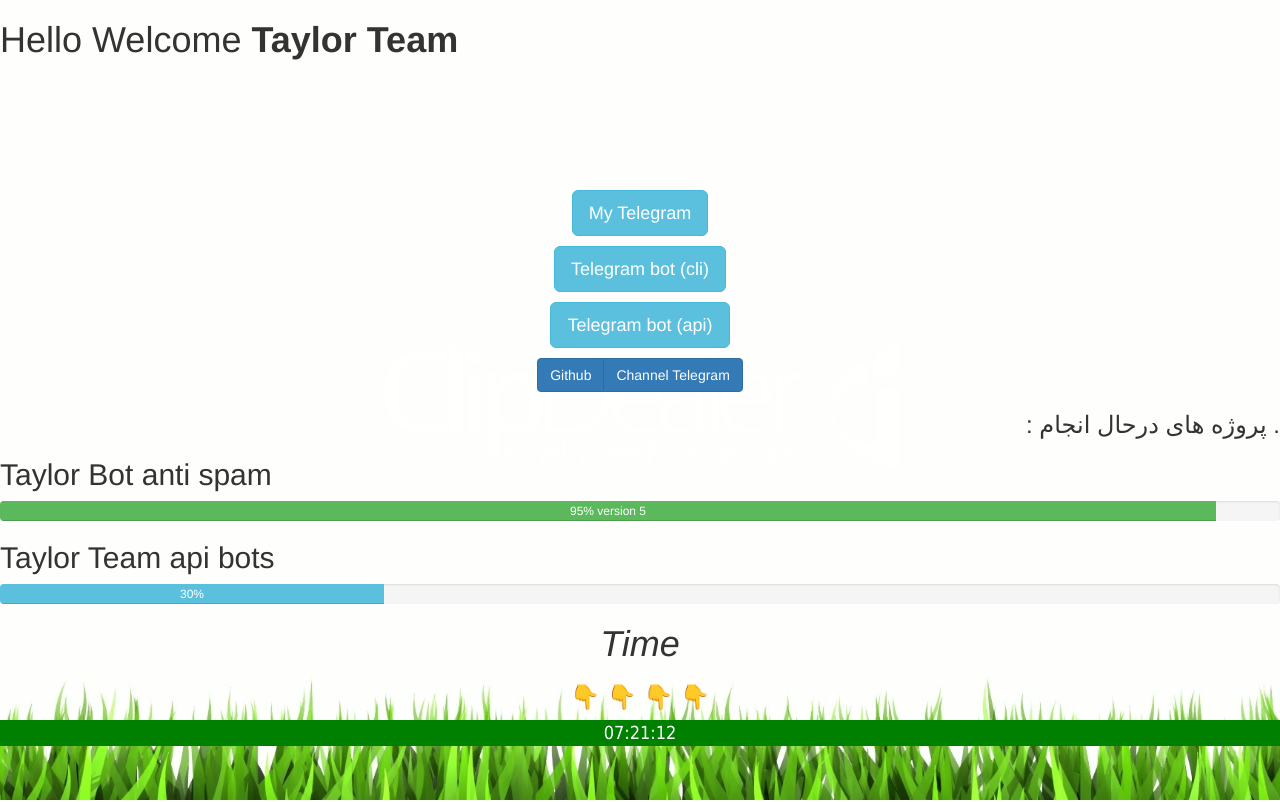
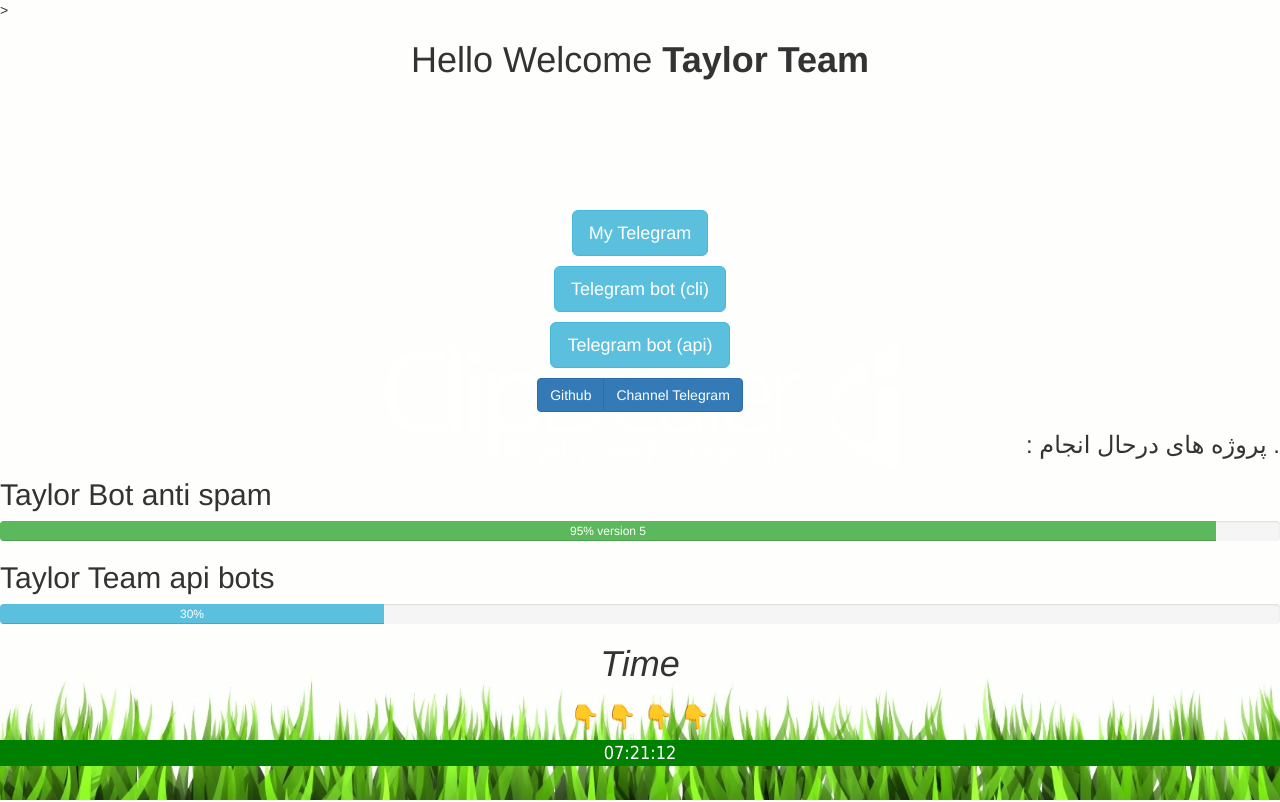
Before and after one commit to uadminu/doc, a plain HTML site: page index.html in a window 1280 px wide. Shown: the top 802 px of the page. Drawn offline with nearby package versions, Linux system fonts and the light colour scheme.

Commit message:
Update index.html

```diff
--- a/index.html
+++ b/index.html
@@ -27,18 +27,17 @@
     h1.welcomee {
       font-family: Open Sans;
       font-size: 70px;
-      text-align: center
     }
     @import url(//fonts.googleapis.com/css?family=Open+Sans);
   </style>
   </head>
   <!-- body -->
 <body>
-  <p>
+  <p>><center>
     <h1 class="welcomee">
       Hello Welcome <b>Taylor Team</b>
   </h1>
-  </p>
+  </p></center>
   <p>&nbsp;</p><p>&nbsp;</p><p>&nbsp;</p><p>&nbsp;</p>
   <p>
     <!-- button -->
```
